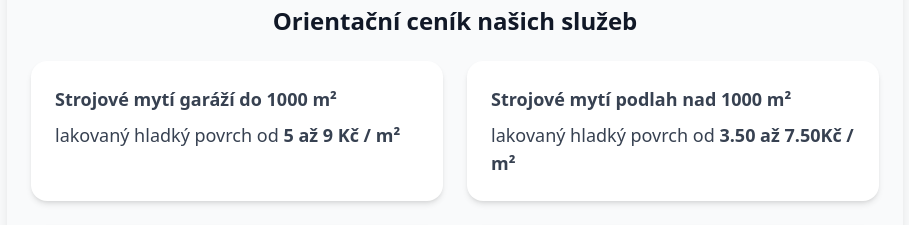
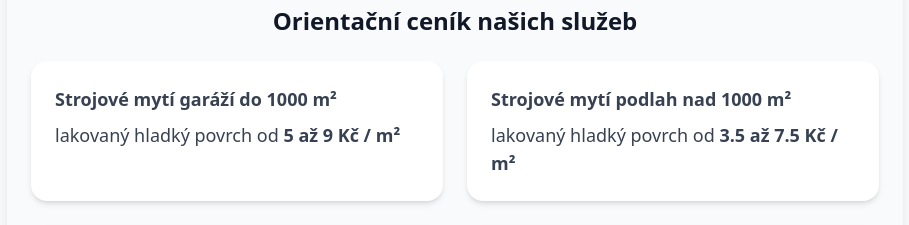
Before and after one commit to Grandsapesku/grandsapesku, a Next.js app: page / in a window 1280 px wide. Shown: the part 4160-4385 px from the top of the page, without its empty margins (185-1094 px from the left). Built offline with nearby package versions, Linux system fonts and the light colour scheme.

Commit message:
Update GrandSapeskuWebsite.jsx

```diff
--- a/components/GrandSapeskuWebsite.jsx
+++ b/components/GrandSapeskuWebsite.jsx
@@ -243,7 +243,7 @@ export default function GrandSapeskuWebsite() {
             </li>
             <li className="bg-white p-6 rounded-2xl shadow-md">
               <h3 className="font-semibold mb-2">Strojové mytí podlah nad 1000 m²</h3>
-              <p>lakovaný hladký povrch od <strong>3.50 až 7.50Kč / m²</strong></p>
+              <p>lakovaný hladký povrch od <strong>3.5 až 7.5 Kč / m²</strong></p>
             </li>
             <li className="bg-white p-6 rounded-2xl shadow-md">
               <h3 className="font-semibold mb-2">Strojové mytí podlah</h3>
```
